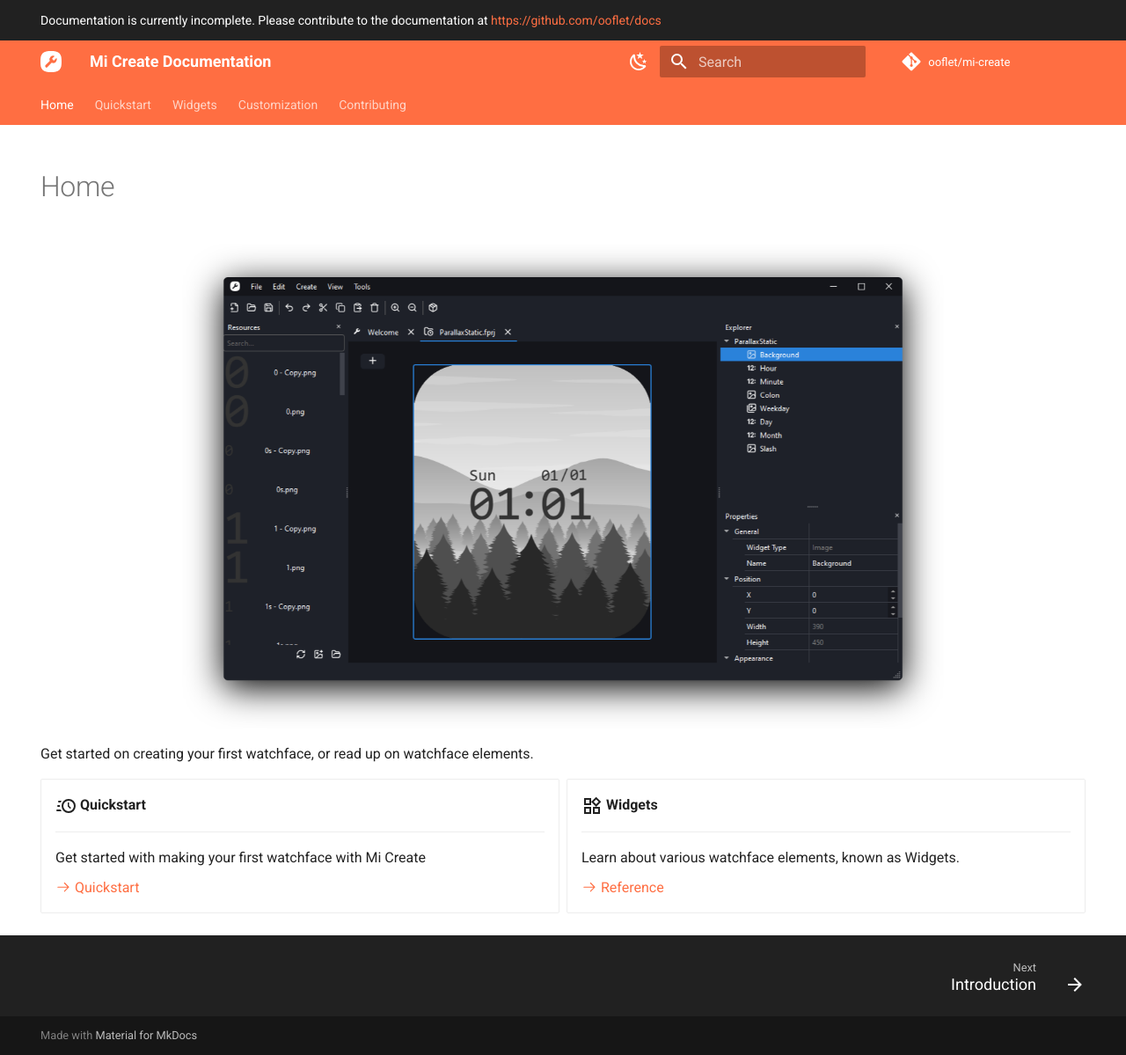
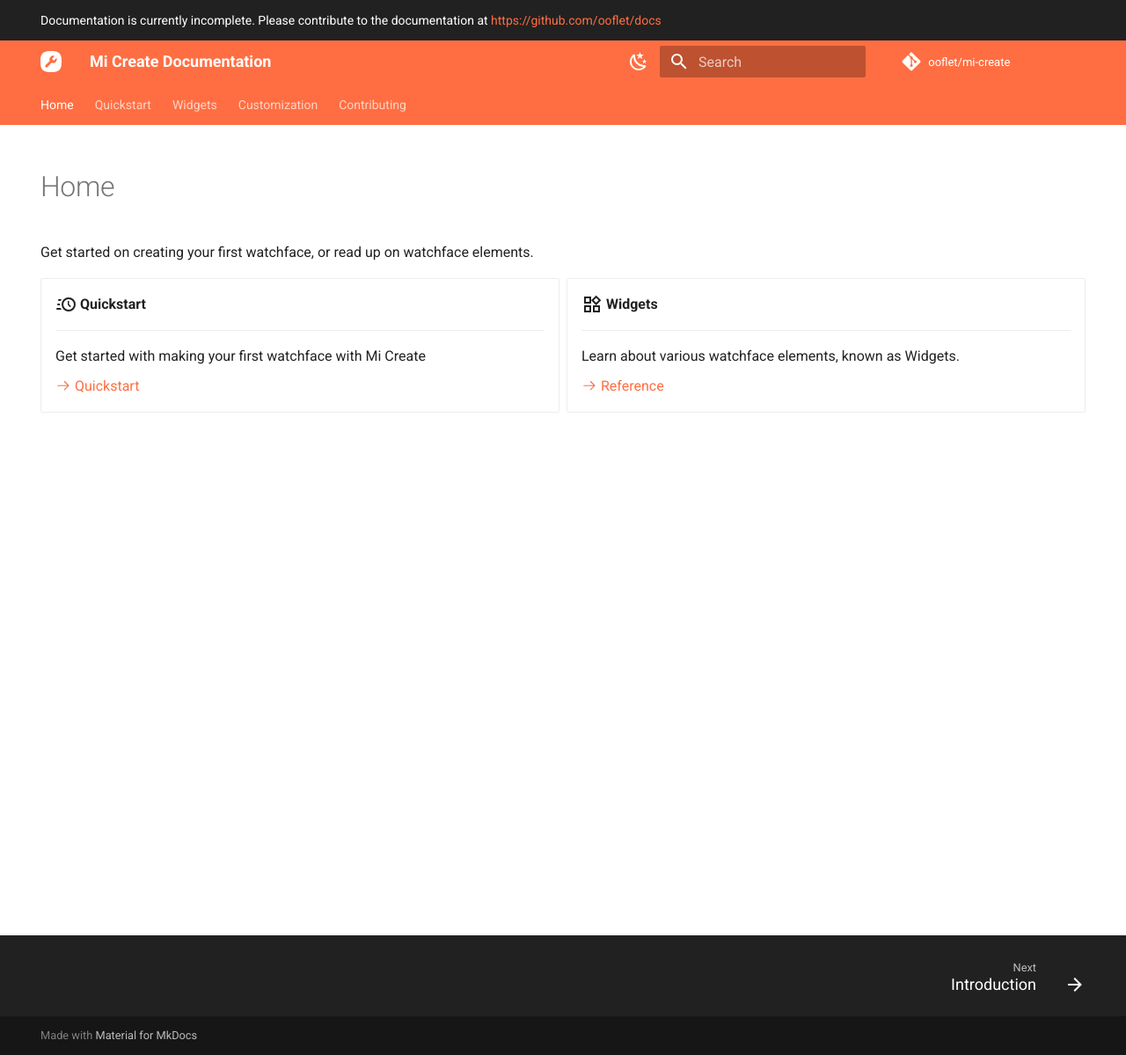
Before and after one commit to ooflet/Mi-Create-docs, an MkDocs documentation site: the page built from docs/index.md, in a window 1280 px wide and 1199 px high. Shown: the whole window at 88% size. Built offline with MkDocs 1.6.1 and Material for MkDocs 9.7.7, drawn with Linux system fonts in a browser that asks for light colours; comment, search, counter and statistics services are not loaded.

Commit message:
remove window image

```diff
--- a/docs/index.md
+++ b/docs/index.md
@@ -5,14 +5,6 @@
 ---
 
 # Home
-<style>
-img {
-  display: block;
-  margin-left: auto;
-  margin-right: auto;
-}
-</style>
-<img src="/Images/window.png" alt="Window" width="900"/>
 
 Get started on creating your first watchface, or read up on watchface elements.
 
```
